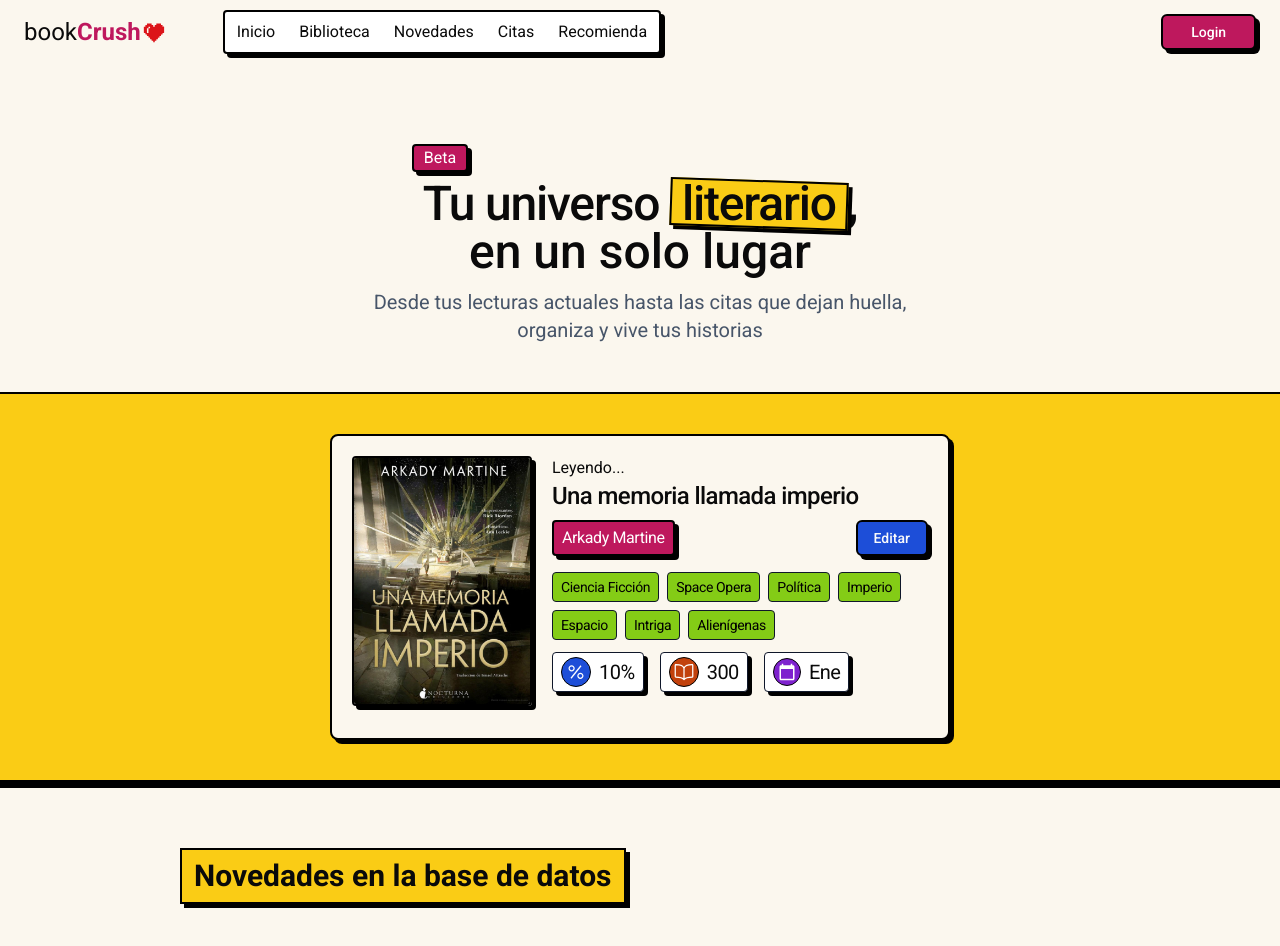
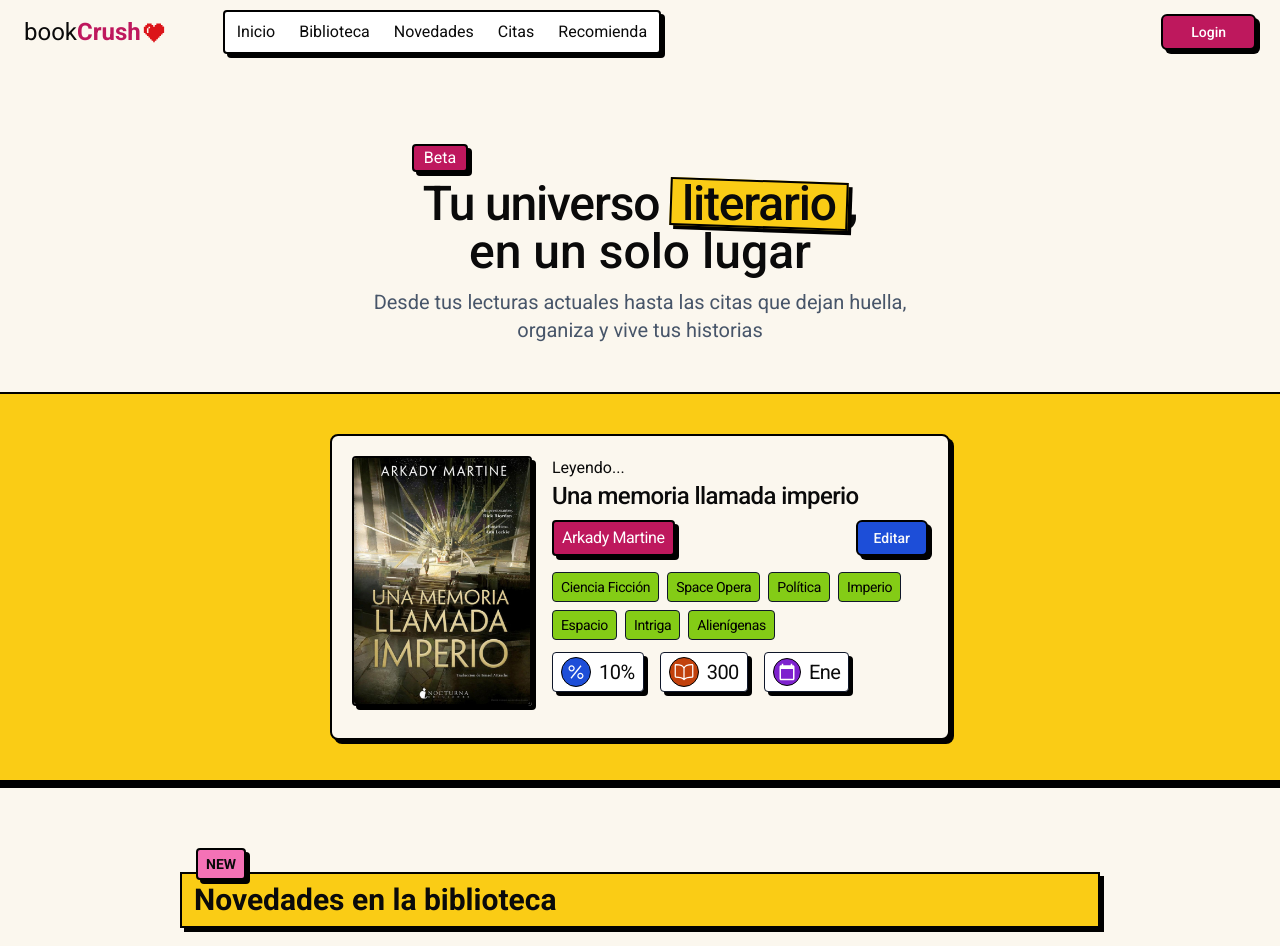
Before and after one commit to mdgdeveloper/bookcrush, a Next.js app: page / in a window 1280 px wide. Shown: the top 946 px of the page. Built offline with nearby package versions, Linux system fonts and the light colour scheme.

Commit message:
feat(components): minimum updates

```diff
--- a/components/CurrentBook.tsx
+++ b/components/CurrentBook.tsx
@@ -23,7 +23,7 @@ const CurrentBook = () => {
                         </div>
                         <div className="flex gap-5 pb-3">
                             <div className="relative h-[250px] w-[180px] flex-shrink-0">
-                            <Image src="/images/test.jpg" fill alt="Book" className="border-2 border-black rounded-sm shadow-[4px_4px_0px_0px_rgba(0,0,0,1)] object-contain" />
+                                <Image src="/images/test.jpg" fill alt="Book" className="border-2 border-black rounded-sm shadow-[4px_4px_0px_0px_rgba(0,0,0,1)] object-cover" />
                             </div>
                             <div className="">
                                 <div>Leyendo...</div>
--- a/components/NewBooks.tsx
+++ b/components/NewBooks.tsx
@@ -10,10 +10,15 @@ import Image from "next/image"
 const NewBooks = () => {
     return (
         <div className="container mx-auto p-10 max-w-[1000px] mt-5">
-            <h2 className="mb-12 text-3xl text-center bg-yellow-400 font-semibold inline-block px-3 py-2 border-2 border-black shadow-neoblack">Novedades en la base de datos</h2>
-
+            <div className="flex flex-col mb-5">
+                <div className="-mb-2 z-10 w-fit ml-4 text-sm uppercase bg-pink-400 px-2 py-1 border-2 border-black shadow-neoblack font-semibold rounded">
+                    New
+                </div>
+                <h2 className="text-3xl bg-yellow-400 font-semibold inline-block px-3 py-2 border-2 border-black shadow-neoblack">
+                    Novedades en la biblioteca
+                </h2>
+            </div>
             <Carousel
-
                 opts={{
                     align: "start",
                 }}
@@ -22,27 +27,27 @@ const NewBooks = () => {
                 <CarouselContent>
                     <CarouselItem className="md:basis-1/2 lg:basis-1/4">
                         <div className="relative h-[250px] w-[180px] flex-shrink-0">
-                            <Image src="/images/test.jpg" fill alt="Book" className="border-2 border-black rounded-sm shadow-[4px_4px_0px_0px_rgba(0,0,0,1)] object-contain" />
+                            <Image src="/images/test.jpg" fill alt="Book" className="border-2 border-black rounded-sm shadow-[4px_4px_0px_0px_rgba(0,0,0,1)] object-cover" />
                         </div>
                     </CarouselItem>
                     <CarouselItem className="md:basis-1/2 lg:basis-1/4">
                         <div className="relative h-[250px] w-[180px] flex-shrink-0">
-                            <Image src="/images/test.jpg" fill alt="Book" className="border-2 border-black rounded-sm shadow-[4px_4px_0px_0px_rgba(0,0,0,1)] object-contain" />
+                            <Image src="/images/test.jpg" fill alt="Book" className="border-2 border-black rounded-sm shadow-[4px_4px_0px_0px_rgba(0,0,0,1)] object-cover" />
                         </div>
                     </CarouselItem>
                     <CarouselItem className="md:basis-1/2 lg:basis-1/4">
                         <div className="relative h-[250px] w-[180px] flex-shrink-0">
-                            <Image src="/images/test.jpg" fill alt="Book" className="border-2 border-black rounded-sm shadow-[4px_4px_0px_0px_rgba(0,0,0,1)] object-contain" />
+                            <Image src="/images/test.jpg" fill alt="Book" className="border-2 border-black rounded-sm shadow-[4px_4px_0px_0px_rgba(0,0,0,1)] object-cover" />
                         </div>
                     </CarouselItem>
                     <CarouselItem className="md:basis-1/2 lg:basis-1/4">
                         <div className="relative h-[250px] w-[180px] flex-shrink-0">
-                            <Image src="/images/test.jpg" fill alt="Book" className="border-2 border-black rounded-sm shadow-[4px_4px_0px_0px_rgba(0,0,0,1)] object-contain" />
+                            <Image src="/images/test.jpg" fill alt="Book" className="border-2 border-black rounded-sm shadow-[4px_4px_0px_0px_rgba(0,0,0,1)] object-cover" />
                         </div>
                     </CarouselItem>
                     <CarouselItem className="md:basis-1/2 lg:basis-1/4">
                         <div className="relative h-[250px] w-[180px] flex-shrink-0">
-                            <Image src="/images/test.jpg" fill alt="Book" className="border-2 border-black rounded-sm shadow-[4px_4px_0px_0px_rgba(0,0,0,1)] object-contain" />
+                            <Image src="/images/test.jpg" fill alt="Book" className="border-2 border-black rounded-sm shadow-[4px_4px_0px_0px_rgba(0,0,0,1)] object-cover" />
                         </div>
                     </CarouselItem>
                 </CarouselContent>
```
Lines whose indentation alone changed are shown as unchanged.
